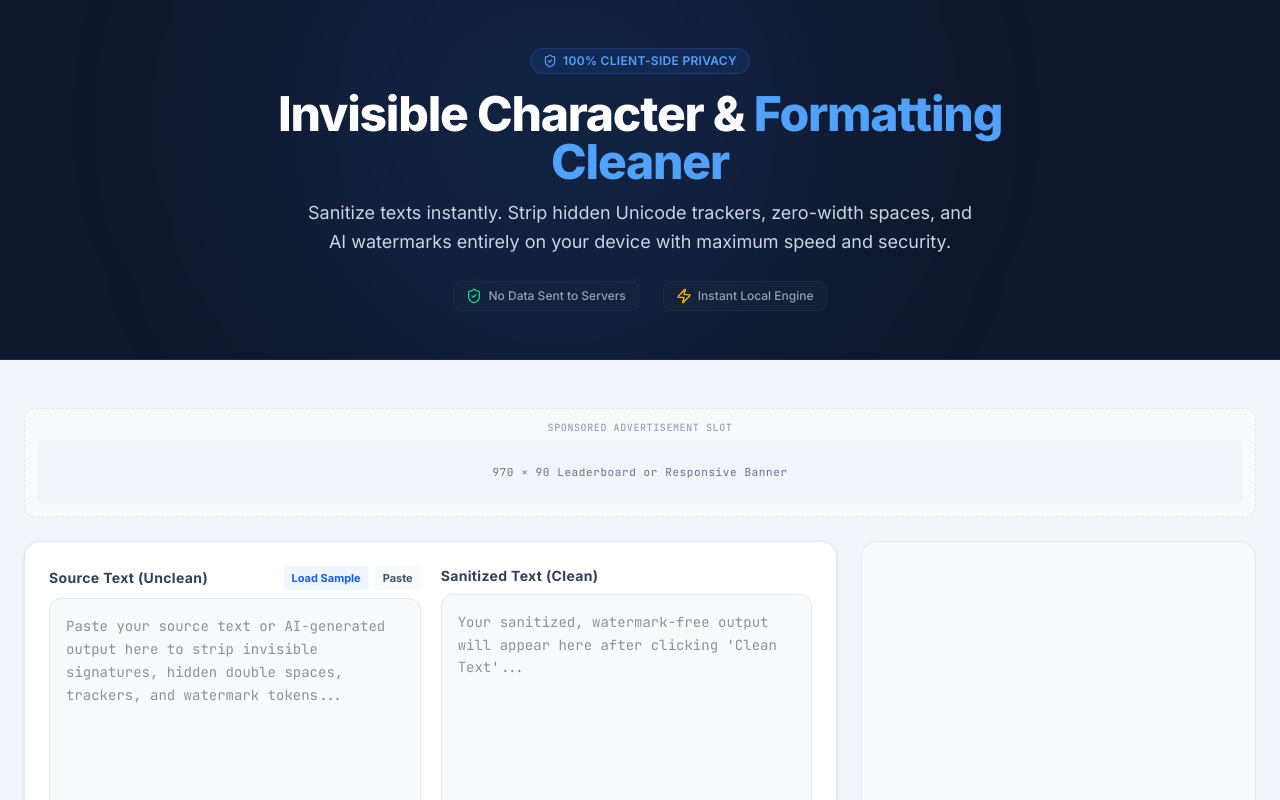
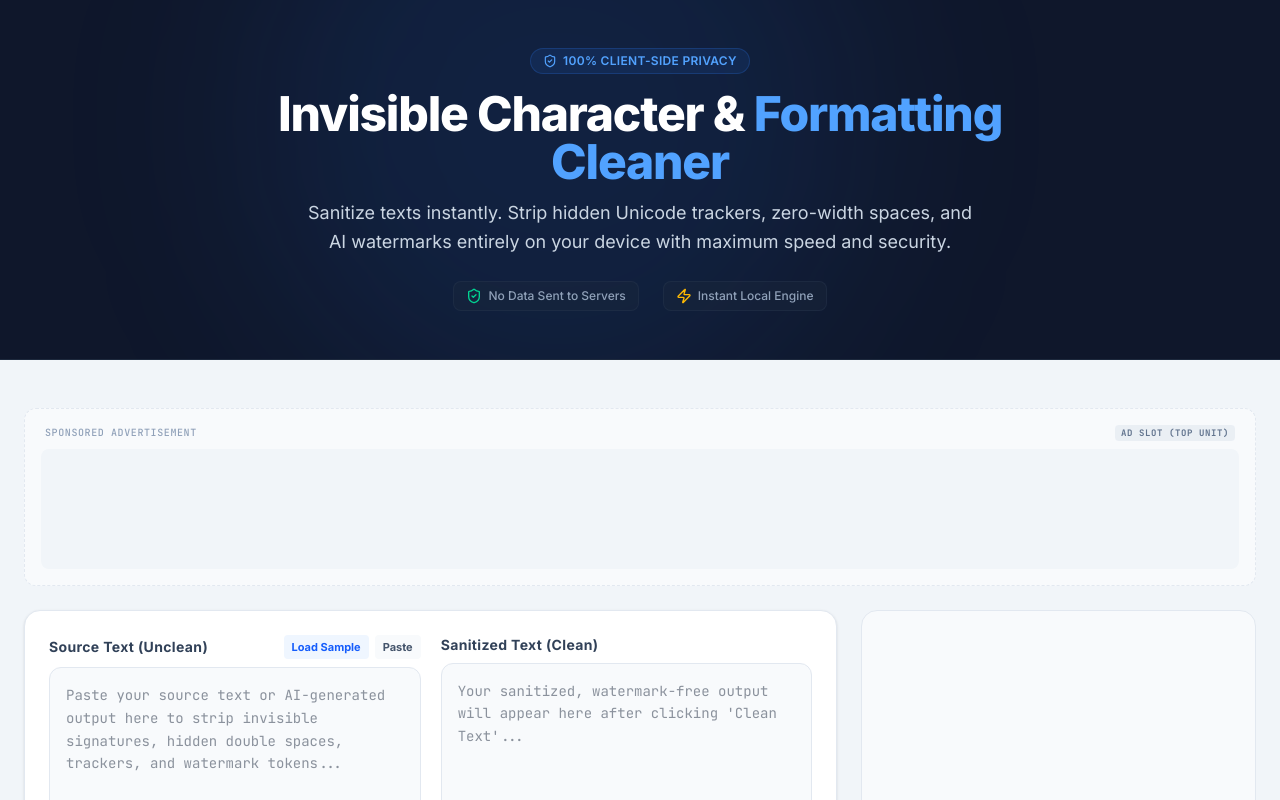
Before and after one commit to basheerahamad7/Dr-Wamark, a React (Vite) app: page / in a window 1280 px wide. Shown: the top 800 px of the page. Built offline with nearby package versions, Linux system fonts and the light colour scheme.

Commit message:
feat: integrate Google AdSense
Add AdSense initialization to the head and update the AdPlaceholder component to dynamically load and display advertisement units. Update project documentation and title.

```diff
--- a/index.html
+++ b/index.html
@@ -3,7 +3,9 @@
   <head>
     <meta charset="UTF-8" />
     <meta name="viewport" content="width=device-width, initial-scale=1.0" />
-    <title>My Google AI Studio App</title>
+    <title>Invisible Character &amp; Formatting Cleaner | AI Text Watermark Remover</title>
+    <!-- Google AdSense Client Script -->
+    <script async src="https://pagead2.googlesyndication.com/pagead/js/adsbygoogle.js?client=ca-pub-1772352921481919" crossorigin="anonymous"></script>
   </head>
   <body>
     <div id="root"></div>
--- a/src/components/AdPlaceholder.tsx
+++ b/src/components/AdPlaceholder.tsx
@@ -1,8 +1,26 @@
+import { useEffect } from "react";
+
 interface AdPlaceholderProps {
   type: "top" | "in-between";
 }
 
+declare global {
+  interface Window {
+    adsbygoogle?: any[];
+  }
+}
+
 export function AdPlaceholder({ type }: AdPlaceholderProps) {
+  useEffect(() => {
+    try {
+      if (typeof window !== "undefined") {
+        (window.adsbygoogle = window.adsbygoogle || []).push({});
+      }
+    } catch (e) {
+      console.warn("AdSense layout initialization notice:", e);
+    }
+  }, [type]);
+
   const commentText =
     type === "top"
       ? "<!-- Google AdSense Top Leaderboard -->"
@@ -11,14 +29,27 @@ export function AdPlaceholder({ type }: AdPlaceholderProps) {
   return (
     <div
       id={`adsense-${type}`}
-      className="w-full my-6 flex flex-col items-center justify-center p-3 rounded-xl bg-slate-50 border border-dashed border-slate-200 text-slate-400 text-xs tracking-wider transition hover:border-slate-300"
+      className="w-full my-6 flex flex-col items-center justify-center p-4 rounded-xl bg-slate-50 border border-dashed border-slate-200 text-slate-400 text-xs tracking-wider transition hover:border-slate-300"
     >
-      <div className="font-mono text-[10px] uppercase text-slate-400 font-medium mb-1.5">
-        Sponsored Advertisement Slot
+      <div className="w-full font-mono text-[10px] uppercase text-slate-400 font-medium mb-2 flex justify-between items-center px-1">
+        <span>Sponsored Advertisement</span>
+        <span className="text-[9px] bg-slate-200/60 px-1.5 py-0.5 rounded text-slate-500 font-semibold font-mono">
+          Ad Slot ({type === "top" ? "Top Unit" : "Inline Unit"})
+        </span>
       </div>
-      <div className="h-16 w-full flex items-center justify-center font-mono bg-slate-100 rounded-md text-[11px] text-slate-500">
-        {type === "top" ? "970 × 90 Leaderboard or Responsive Banner" : "728 × 90 In-Between Content Banner"}
+
+      <div className="w-full flex items-center justify-center bg-slate-100 rounded-lg p-3 min-h-[120px]">
+        {/* Render the specific Google AdSense Responsive Fluid Block */}
+        <ins
+          className="adsbygoogle"
+          style={{ display: "block", width: "100%", minWidth: "250px" }}
+          data-ad-format="fluid"
+          data-ad-layout-key="-fb+5w+4e-db+86"
+          data-ad-client="ca-pub-1772352921481919"
+          data-ad-slot="7513172822"
+        />
       </div>
+
       {/* Inject the exact required HTML comment so it compiles into the DOM */}
       <div
         dangerouslySetInnerHTML={{
```
Also changed, not shown: 1 other file (tests, documents, lock files or other folders).
